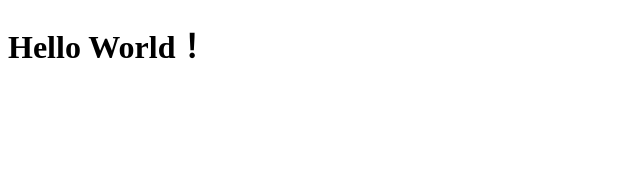
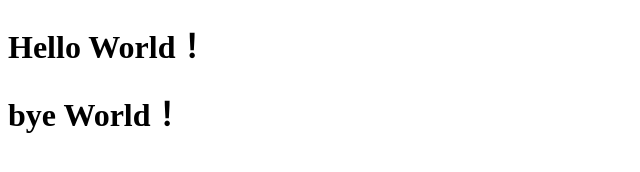
Before and after one commit to yi193/github_st, a plain HTML site: page index.html in a window 1280 px wide. Shown: the whole page, without its empty margins (0-640 px from the left). Drawn offline with Linux system fonts and the light colour scheme.

```diff
--- a/index.html
+++ b/index.html
@@ -8,5 +8,6 @@
 <body>
  <!-- 画面に表示されるエリアの開始 -->
  <h1>Hello World！</h1>
+ <h1>bye World！</h1>
 </body><!-- 画面に表示されるエリアの終了 -->
 </html>
```
